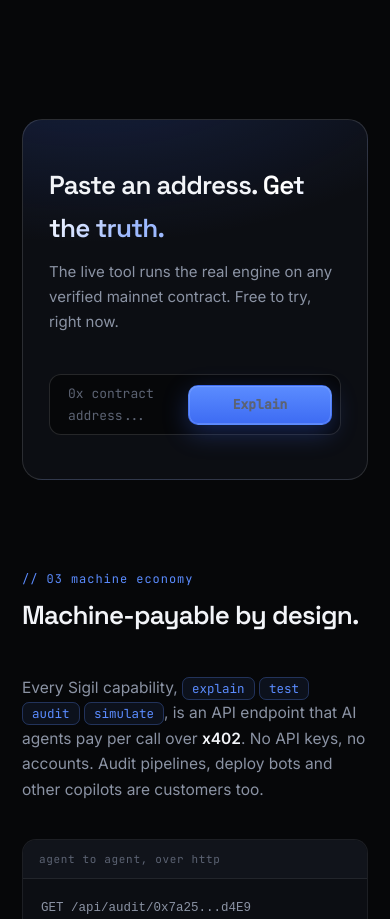
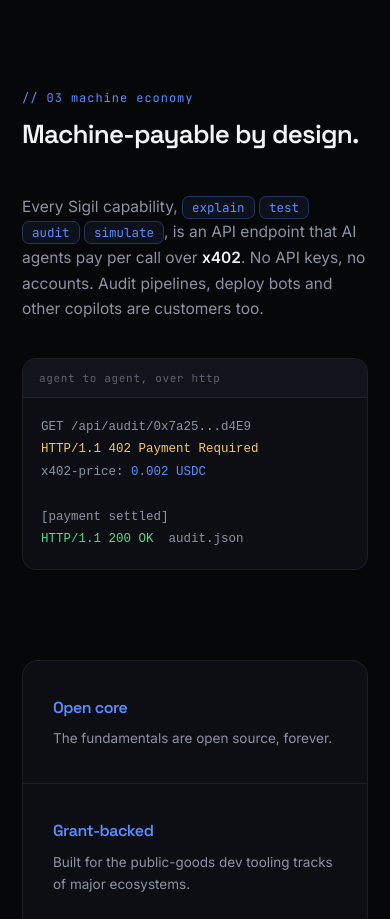
Before and after one commit to rohankanojia25/sigil-website, a website: page index.html in a window 390 px wide. Shown: the part 3967-4886 px from the top of the page. Drawn offline with Linux system fonts and the light colour scheme.

Commit message:
Update index.html

```diff
--- a/index.html
+++ b/index.html
@@ -183,15 +183,6 @@
     .step h3 { font-size:18px; margin:14px 0 8px; }
     .step p { color:var(--gray); font-size:14px; }
 
-    /* try banner */
-    .tryband { margin-top:120px; }
-    .tryband-card { border-radius:20px; border:1px solid var(--line-2); position:relative; overflow:hidden; padding:56px 48px; background:radial-gradient(600px 300px at 20% -20%, rgba(61,107,243,0.22), transparent 65%), var(--panel); display:grid; grid-template-columns:1fr auto; gap:40px; align-items:center; }
-    .tryband h2 { font-size:clamp(26px,3vw,40px); margin-bottom:10px; }
-    .tryband p { color:var(--gray); font-size:15px; }
-    .fake-input { display:flex; gap:10px; align-items:center; background:var(--void); border:1px solid var(--line-2); border-radius:12px; padding:8px 8px 8px 18px; min-width:380px; cursor:pointer; transition:border-color .2s; }
-    .fake-input:hover { border-color:rgba(91,140,255,0.5); }
-    .fake-input span { font-family:var(--mono); font-size:13px; color:var(--gray-2); flex:1; }
-
     /* agents */
     .agents-grid { display:grid; grid-template-columns:1fr 1fr; gap:60px; align-items:center; }
     .agents-grid p { color:var(--gray); font-size:15.5px; }
@@ -272,8 +263,6 @@
       .bento { grid-template-columns:1fr 1fr; }
       .cell-big { grid-column:span 2; }
       .agents-grid { grid-template-columns:1fr; gap:36px; }
-      .tryband-card { grid-template-columns:1fr; }
-      .fake-input { min-width:0; }
       .problem-grid { grid-template-columns:1fr; gap:28px; }
       .problem-grid p { border-left:none; padding-left:0; }
     }
@@ -293,7 +282,7 @@
       .bento { grid-template-columns:1fr; }
       .cell-big { grid-column:span 1; }
       .term-body { font-size:11.5px; }
-      .tryband-card, .access-card { padding:44px 26px; }
+      .access-card { padding:44px 26px; }
     }
   </style>
 </head>
@@ -318,7 +307,7 @@
         <a href="/docs/">Docs</a>
       </nav>
       <div class="nav-cta">
-        <a class="btn btn-ghost btn-sm" href="https://github.com/rohankanojia25/sigil-website" target="_blank" rel="noreferrer">GitHub</a>
+        <a class="btn btn-ghost btn-sm" href="https://github.com" target="_blank" rel="noreferrer">GitHub</a>
         <a class="btn btn-cobalt btn-sm" href="/try">Try it live</a>
       </div>
     </div>
@@ -420,16 +409,7 @@
         <div class="step"><span class="step-k">STEP 3</span><h3>Ship with receipts</h3><p>Generated tests, docs and gas notes go straight into your repo.</p></div>
       </div>
 
-      <!-- try banner -->
-      <div class="tryband">
-        <a class="tryband-card" href="/try" aria-label="Open the live tool">
-          <div>
-            <h2>Paste an address. <span class="grad">Get the truth.</span></h2>
-            <p>The live tool runs the real engine on any verified mainnet contract. Free to try, right now.</p>
-          </div>
-          <div class="fake-input"><span>0x contract address...</span><span class="btn btn-cobalt btn-sm">Explain</span></div>
-        </a>
-      </div>
+      <!-- try banner removed: the hero Try it live button already covers this -->
     </section>
 
     <!-- ============ AGENTS ============ -->
@@ -571,8 +551,8 @@
         <a href="/blog/">Blog</a>
         <a href="/docs/">Docs</a>
         <a href="#faq">FAQ</a>
-        <a href="https://github.com/rohankanojia25/sigil-website" target="_blank" rel="noreferrer">GitHub</a>
-        <a href="https://x.com/use_sigil" target="_blank" rel="noreferrer">X</a>
+        <a href="https://github.com" target="_blank" rel="noreferrer">GitHub</a>
+        <a href="https://x.com" target="_blank" rel="noreferrer">X</a>
       </nav>
       <p class="footer-fine">Open source · Built for Solidity, Rust and Move · Simulation is local and read only · Sigil is a copilot, not a substitute for an audit</p>
     </div>
```
